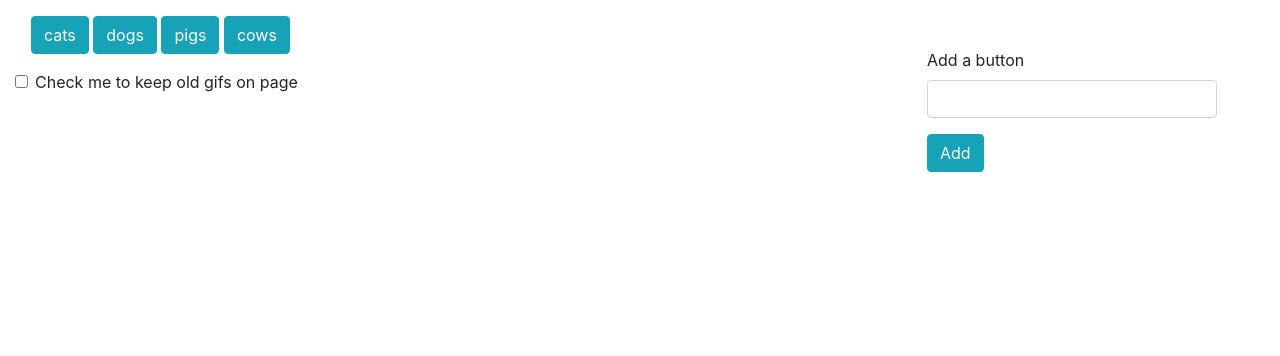
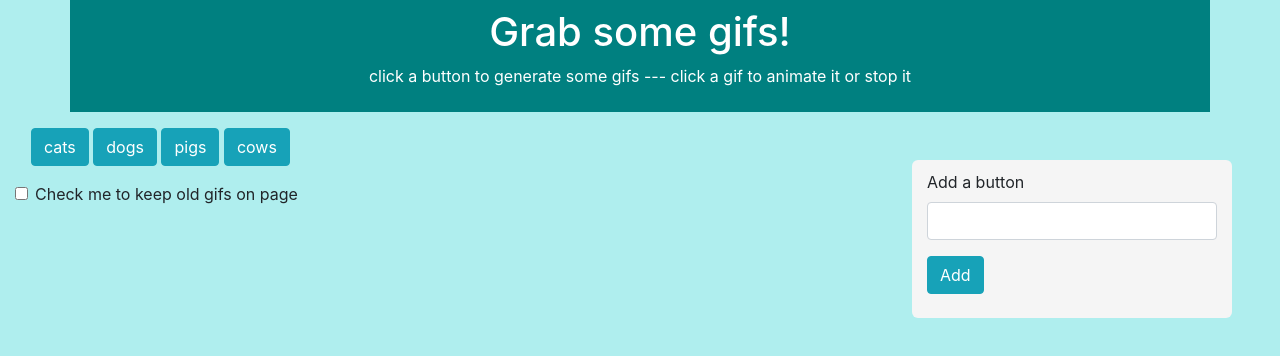
Before and after one commit to larkiningram/GIPHY-hw, a plain HTML site: page index.html in a window 1280 px wide. Drawn offline with nearby package versions, Linux system fonts and the light colour scheme.

Commit message:
styling a little better i guess

```diff
--- a/index.html
+++ b/index.html
@@ -9,6 +9,7 @@
 
 
     <!-- updated portfolio link: https://larkiningram.github.io/Responsive-Portfolio/portfolio.html -->
+
     <!-- Bootstrap File -->
     <link rel="stylesheet" href="https://maxcdn.bootstrapcdn.com/bootstrap/4.0.0/css/bootstrap.min.css">
     <link rel="stylesheet" href="https://maxcdn.bootstrapcdn.com/font-awesome/4.7.0/css/font-awesome.min.css">
@@ -22,6 +23,10 @@
 </head>
 
 <body>
+<div class="title container text-center py-2">
+        <h1>Grab some gifs!</h1>
+        <p>click a button to generate some gifs --- click a gif to animate it or stop it</p>
+</div>
 
 
     <div id="gifs" class="col-lg-7">
--- a/rewrite.js
+++ b/rewrite.js
@@ -1,7 +1,7 @@
 var topics = ["cats", "dogs", "pigs", "cows"];
 var gifs = [];
 var check = false;
-var favorite = false;
+// var favorite = false;
 function createButtons() {
     for (i in topics) {
 
@@ -18,13 +18,16 @@ $("#submit").on("click", function (event) {
     event.preventDefault();
     $(".put-buttons").empty();
 
-    // console.log("click");
     var newButton = $("#newButton").val();
 
-
-    topics.push(newButton);
-    $("#newButton").val("");
-    createButtons();
+    if (newButton !== "") {
+        topics.push(newButton);
+        $("#newButton").val("");
+        createButtons();
+    }
+    else {
+        createButtons();
+    }
 });
 
 
--- a/style.css
+++ b/style.css
@@ -3,9 +3,14 @@
     margin: 0 auto;
 }
 
-/* body {
+body {
     background-color: paleturquoise;
-} */
+}
+
+.title {
+  background-color: teal;
+  color: white;
+}
 
 #gifs {
     float: left;
@@ -13,6 +18,9 @@
 
 #form {
     float:right;
+    padding-top: 10px;
+    background-color: whitesmoke;
+    border-radius: 6px;
 }
 
 /* .together {
```
Also changed, not shown: 1 other file.
